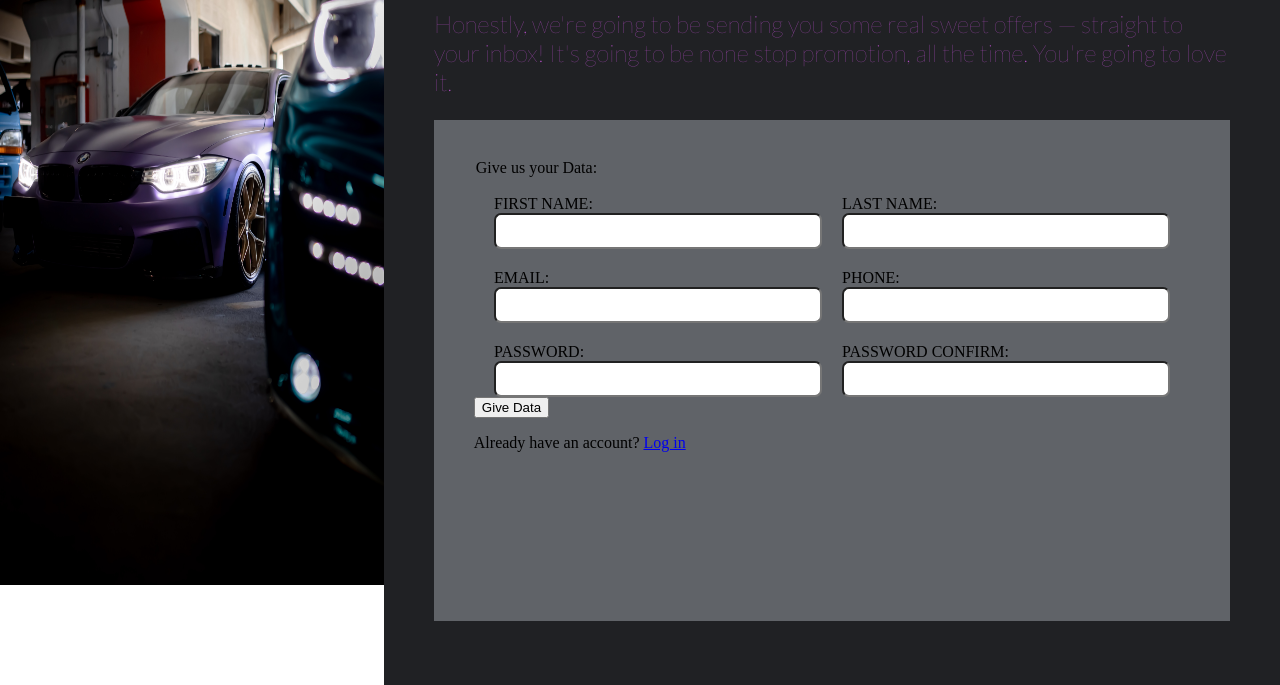
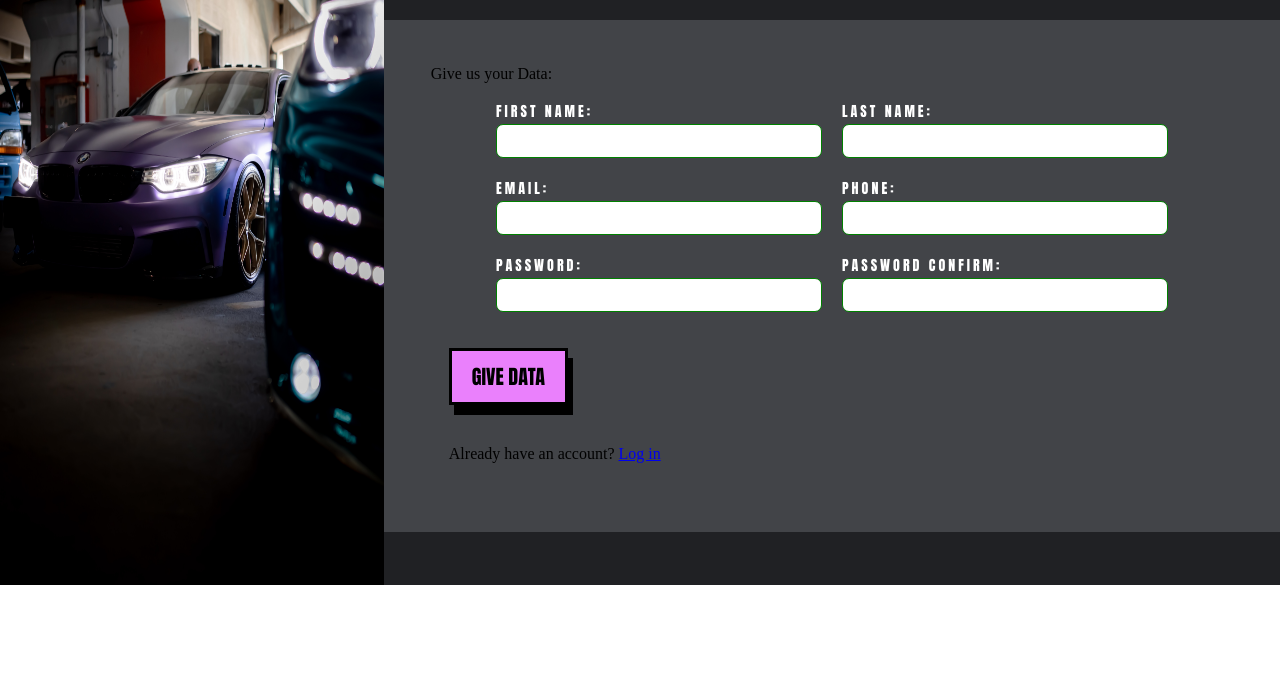
Before and after one commit to jdj0/odin-sign-up-form, a plain HTML site: page index.html in a window 1280 px wide. Shown: the part 215-900 px from the top of the page. After the commit the page ends 804 px from the top, so only its background shows below. Drawn offline with nearby package versions, Linux system fonts and the light colour scheme.

```diff
--- a/index.html
+++ b/index.html
@@ -19,21 +19,21 @@
         </div>
         <div class="right-wrapper">
             <h1 class="call-to-action">Sign up below for offers galore</h1>
-            <p class="call-to-action-sub">Honestly, we're going to be sending you some real sweet offers — straight to
-                your inbox! It's going to be none stop promotion, all the time. You're going to love it.</p>
+            <p class="call-to-action-sub call-to-action">Honestly, we're going to be sending you some real sweet offers — straight to
+                your inbox! It's going to be non stop promotion, all the time. You're going to love it.</p>
             <div class="form-wrapper">
-                <form>
+                <form action="" method="post">
                     <ul>
                         <legend>Give us your Data:</legend>
                         <br>
                         <div class="form">
                             <li>
                                 <label for="f-name">FIRST NAME: </label><br>
-                                <input type="text" name="f-name" id="f-name">
+                                <input type="text" name="f-name" id="f-name" minlength="3">
                             </li>
                             <li>
                                 <label for="l-name">LAST NAME: </label><br>
-                                <input type="text" name="l-name" id="l-name"><br>
+                                <input type="text" name="l-name" id="l-name" minlength="3"><br>
                             </li>
                             <li>
                                 <label for="email">EMAIL: </label><br>
@@ -45,22 +45,37 @@
                             </li>
                             <li>
                                 <label for="pass1">PASSWORD: </label><br>
-                                <input type="password" name="pass1" id="pass1">
+                                <input type="password" name="pass1" id="pass1" minlength="6">
                             </li>
                             <li>
                                 <label for="pass2">PASSWORD CONFIRM: </label><br>
-                                <input type="password" name="pass2" id="pass2"><br>
+                                <input type="password" name="pass2" id="pass2" minlength="6"><br>
+                                <p id="passMatch"></p>
                             </li>
-
+                        </div>
                     </ul>
-                    <button type="submit">Give Data</button>
-                    <p>Already have an account? <a href="#">Log in</a></p>
-                </div>
-                </form>
-
+                    <button class="form-end" type="submit">GIVE DATA</button>
+                    <p class="form-end"">Already have an account? <a href="#">Log in</a></p>
             </div>
+            </form>
         </div>
     </div>
 </body>
 
+<script>
+    const pass1 = document.getElementById('pass1')
+    const pass2 = document.getElementById('pass2')
+    let passMatch = document.getElementById('passMatch')
+
+    if (pass1.value === pass2.value){
+        pass1.classList.add('valid');
+        pass2.classList.add('valid');
+        passMatch.innerHTML = ''
+    } else {
+        pass1.classList.remove('valid');
+        pass2.classList.remove('valid');
+        passMatch.innerHTML = 'Passwords do not match';
+    }
+</script>
+
 </html>
--- a/styles.css
+++ b/styles.css
@@ -18,7 +18,6 @@ body {
     width: 70vw;
     height: 100vh;
     background-color: #202124;
-    padding: 50px;
     display: flex;
     flex-direction: column;
     justify-content: center;
@@ -26,20 +25,23 @@ body {
 
 .call-to-action{
     font-family: 'Playfair Display', serif;
-    letter-spacing: 5px;
+    letter-spacing: 3px;
     color: #ea80fc;
     font-size: 50px;
     margin: 1px;
+    margin-left: 50px;
+    margin-right: 50px;
 }
 
 .call-to-action-sub{
     font-family: 'Lato', sans-serif;
     color:#b64fc8;
     font-size: 24px;
+    margin-bottom: 25px;
 }
 
 .form-wrapper {
-    background-color: #606368;
+    background-color: #424448;
     height: 33vw;
     padding: 5%;
 }
@@ -51,14 +53,65 @@ body {
     gap: 20px;
 }
 
+.form-end {
+    margin: 20px;
+}
+
+button {
+    padding: 10px;
+    padding-left: 20px;
+    padding-right: 20px;
+    border: 3px solid black;
+    box-shadow: inset;
+    background-color: #ea80fc;
+    font-family: Impact, Haettenschweiler, 'Arial Narrow Bold', sans-serif;
+    font-size: 20px;
+    box-shadow: 5px 10px;
+}
+
 ul {
     list-style-type: none;
     margin: 0;
     padding: 0;
   }
 
+  label {
+    font-size: 14px;
+    font-weight: lighter;
+    font-family: Impact, Haettenschweiler, 'Arial Narrow Bold', sans-serif;
+    color: white;
+    letter-spacing: 3px;
+  }
+
   input {
     width: 25vw;
     height: 30px;
     border-radius: 7px;
+    border: none;
+    margin-top: 2px;
+    border: 3px solid black;
   }
+
+  input:invalid {
+    border: 1px dashed red;
+  }
+
+  input:valid {
+    border: 1px solid green;
+  }
+
+  .valid{
+    border: 4px solid green;
+  }
+
+
+/*input[type=text]:focus {
+    border: 3px solid #555;
+  }
+
+  input:focus,
+select:focus,
+textarea:focus,
+button:focus {
+    outline: 2px solid green;
+}
```
Also changed, not shown: 1 other file.
